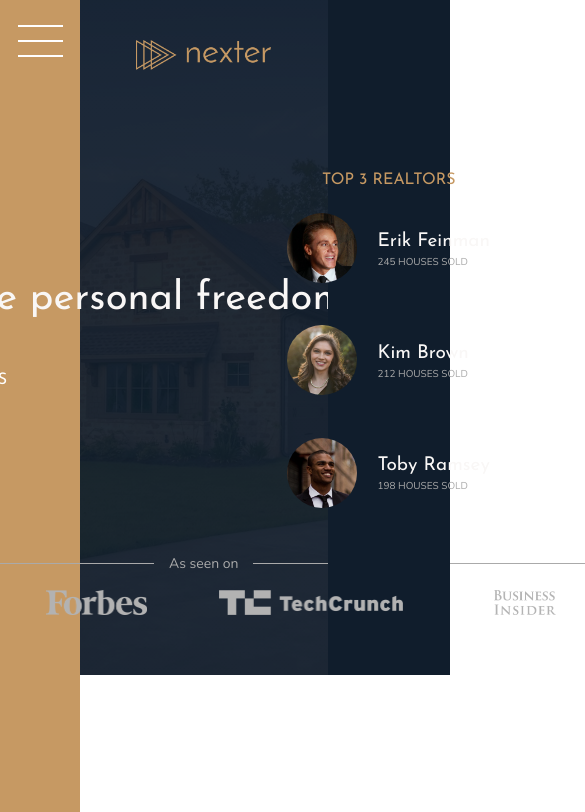
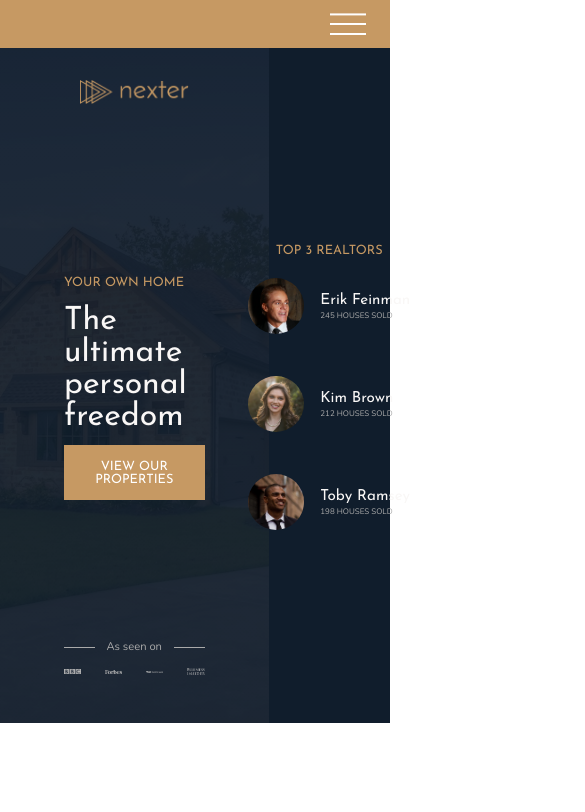
Before and after one commit to codecallogic/nexter, a React app: page / in a window 390 px wide. Shown: the top 812 px of the page, 585 px wide, since content can reach past the window. Built offline with nearby package versions, Linux system fonts and the light colour scheme.

Commit message:
completed part 1 of media queries

```diff
--- a/src/cssComponents/_base.scss
+++ b/src/cssComponents/_base.scss
@@ -14,6 +14,10 @@ $color-grey-dark-2: #6D5D4B;
 $font-primary: 'Nunito', sans-serif;
 $font-display: 'Josefin Sans', sans-serif;
 
+// RESPONSIVE BREAKPOINTS
+$bp-largets: 75em; // 1200px
+$bp-large: 62.5em; // 1000px
+
 *,
 *::before,
 *::after {
@@ -25,6 +29,10 @@ $font-display: 'Josefin Sans', sans-serif;
 html {
     box-sizing: border-box;
     font-size: 62.5%;
+
+    @media only screen and (max-width: $bp-largets){
+        font-size: 50%;
+    }
 }
 
 body {
@@ -39,4 +47,9 @@ body {
     grid-template-rows: 80vh min-content 40vw repeat(3, min-content);
     grid-template-columns: [side-start] 8rem [side-end full-start] minmax(6rem, 1fr) [center-start] repeat(8, [col-start] minmax(min-content, 14rem) [col-end]) [center-end] minmax(6rem, 1fr) [full-end];
 
+    @media only screen and (max-width: $bp-largets){
+        display: grid;
+        grid-template-rows: 6rem 80vh min-content 40vw repeat(3, min-content);
+        grid-template-columns: [full-start] minmax(6rem, 1fr) [center-start] repeat(8, [col-start] minmax(min-content, 14rem) [col-end]) [center-end] minmax(6rem, 1fr) [full-end];
+    }
 }
--- a/src/cssComponents/_header.scss
+++ b/src/cssComponents/_header.scss
@@ -7,8 +7,8 @@
     padding: 6rem 8rem;
     padding-top: 4rem;
     display: grid;
-    grid-template-rows: 1fr min-content 6rem 1fr;
-    grid-template-columns: max-content;
+    grid-template-rows: 1fr min-content minmax(6rem, min-content) 1fr;
+    grid-template-columns: minmax(min-content, max-content);
     grid-gap: 1.5rem;
     justify-content: center;
 
@@ -44,9 +44,11 @@
         grid-template-columns: repeat(4, 1fr);
         grid-column-gap: 3rem;
         justify-items: center;
+        align-items: center;
 
         img {
-            height: 2.5rem;
+            max-height: 2.5rem;
+            max-width: 100%;
             filter: brightness(70%);
         }
     }
```
Also changed, not shown: src/cssComponents/_sidebar.scss (+15 -0 lines), src/app/App.css.
